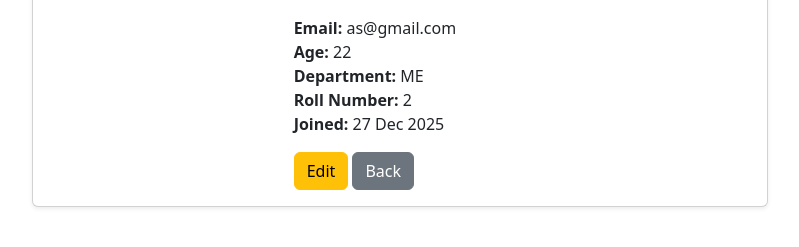
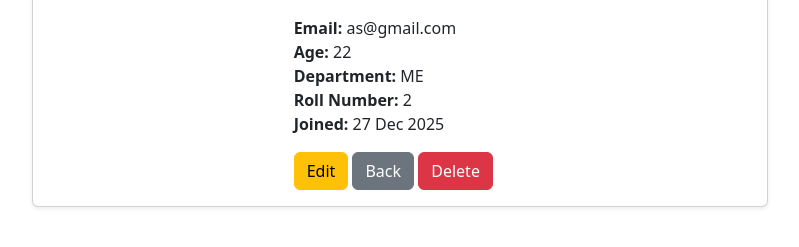
Before and after one commit to Srivenkatesh03/Student_Management_System, a Django app: page /students/3/ in a window 1280 px wide. Shown: the part 118-365 px from the top of the page, without its empty margins (240-1039 px from the left). Run offline with Django 5.2, Linux system fonts and the light colour scheme; a user stored in the database is signed in; data comes from the database, SQL or seed files in the repository; both versions use the stored data as it was after the commit; some libraries are stand-ins or nearby versions.

Commit message:
Add delete confirmation modal to student detail view

```diff
--- a/templates/core/student_detail.html
+++ b/templates/core/student_detail.html
@@ -35,6 +35,12 @@
                             <a href="{% url 'student_list' %}" class="btn btn-secondary">
                                 Back
                             </a>
+                            <button type="button"
+                                    class="btn btn-danger btn-m"
+                                    data-bs-toggle="modal"
+                                    data-bs-target="#deleteModal">
+                                Delete
+                            </button>
                         </div>
                     </div>
                 </div>
@@ -43,4 +49,41 @@
 
     </div>
 </div>
+<!-- Delete Confirmation Modal -->
+<div class="modal fade" id="deleteModal" tabindex="-1" aria-hidden="true">
+    <div class="modal-dialog modal-dialog-centered">
+        <div class="modal-content">
+
+            <div class="modal-header">
+                <h5 class="modal-title">Confirm Delete</h5>
+                <button type="button" class="btn-close" data-bs-dismiss="modal"></button>
+            </div>
+
+            <div class="modal-body">
+                Are you sure you want to delete
+                <strong>{{ student.name }}</strong>?
+                <br>
+                This action cannot be undone.
+            </div>
+
+            <div class="modal-footer">
+                <button type="button"
+                        class="btn btn-secondary"
+                        data-bs-dismiss="modal">
+                    Cancel
+                </button>
+
+                <form method="post"
+                      action="{% url 'student_delete' student.id %}">
+                    {% csrf_token %}
+                    <button type="submit" class="btn btn-danger">
+                        Yes, Delete
+                    </button>
+                </form>
+            </div>
+
+        </div>
+    </div>
+</div>
+
 {% endblock %}
```
Also changed, not shown: db.sqlite3.
